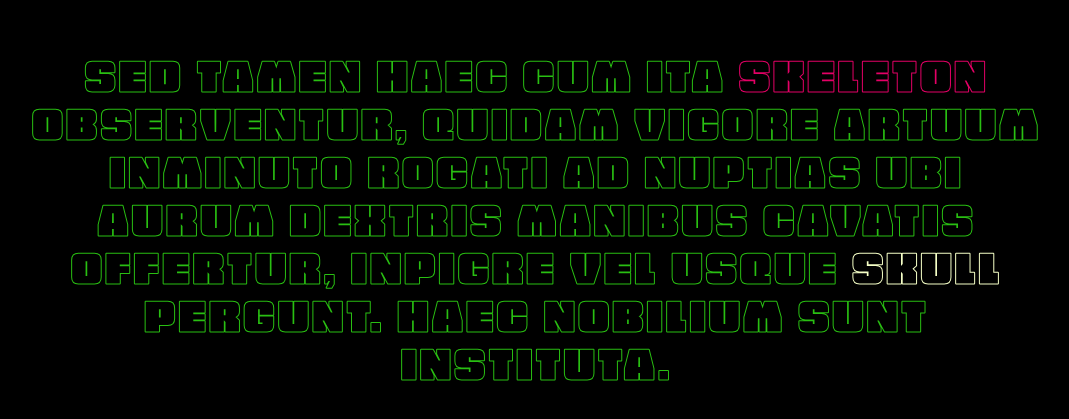
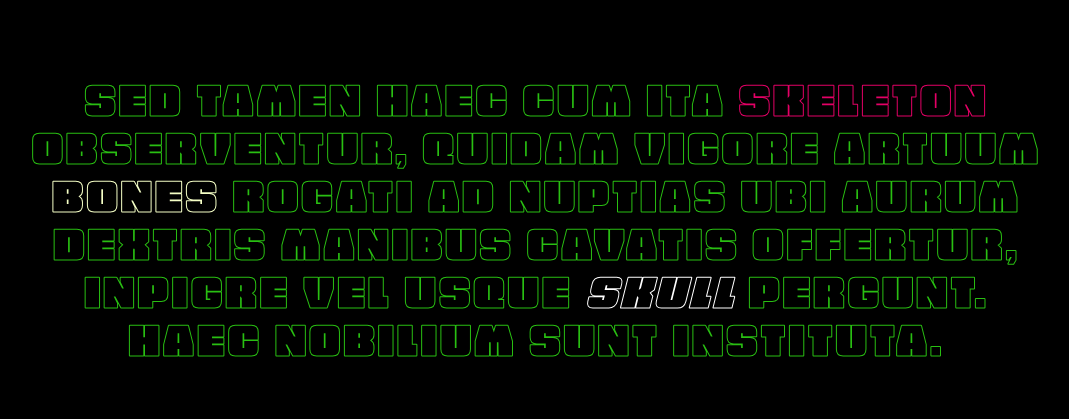
Before and after one commit to LeKawa/SKULL, a plain HTML site: page index.html in a window 1280 px wide. Shown: the part 183-602 px from the top of the page, without its empty margins (103-1172 px from the left). Drawn offline with nearby package versions, Linux system fonts and the light colour scheme; no server answers.

Commit message:
finished

```diff
--- a/index.html
+++ b/index.html
@@ -121,7 +121,7 @@
   </div> -->
   <section class="Main">
     <div class="Main_Text">
-      <p>Sed tamen haec cum ita <span onclick="start()">SKELETON</span> observentur, quidam vigore artuum inminuto rogati ad nuptias ubi aurum dextris manibus cavatis offertur, inpigre vel usque <span onclick="start()">SKULL</span> pergunt. haec nobilium
+      <p>Sed tamen haec cum ita <span onclick="start()">SKELETON</span> observentur, quidam vigore artuum <span onclick="start()">bones</span> rogati ad nuptias ubi aurum dextris manibus cavatis offertur, inpigre vel usque <span onclick="start()">SKULL</span> pergunt. haec nobilium
         sunt instituta.</p>
     </div>
   </section>
--- a/style/scss/components/_about.scss
+++ b/style/scss/components/_about.scss
@@ -84,6 +84,18 @@ canvas {
             -webkit-text-stroke-width: 0;
           }
         }
+        &:nth-child(3) {
+          font-style: italic;
+          transition: all 0.3s ease-Out;
+          -webkit-text-stroke-width: 1px;
+          -webkit-text-stroke-color: white;
+          cursor: url(http://www.javascriptkit.com/dhtmltutors/cursor-hand.gif), auto;
+
+          &:hover {
+            color: white;
+            -webkit-text-stroke-width: 0;
+          }
+        }
       }
     }
   }
```
Also changed, not shown: clicked.js (+2 -6 lines), style/css/style.css, 1 other file.
